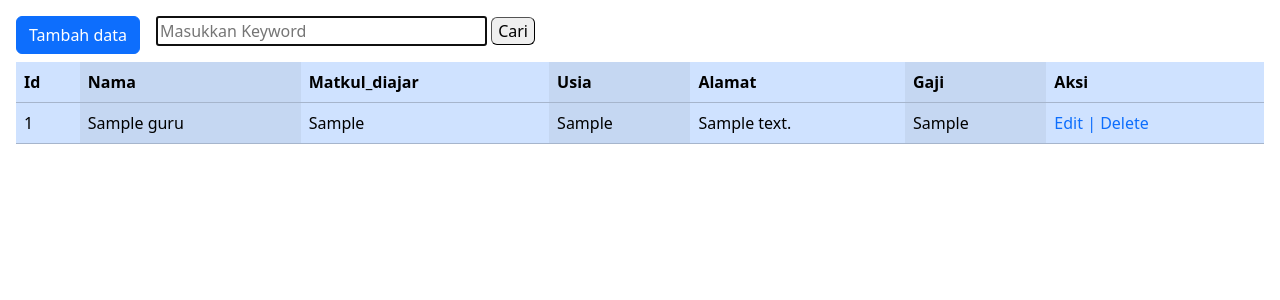
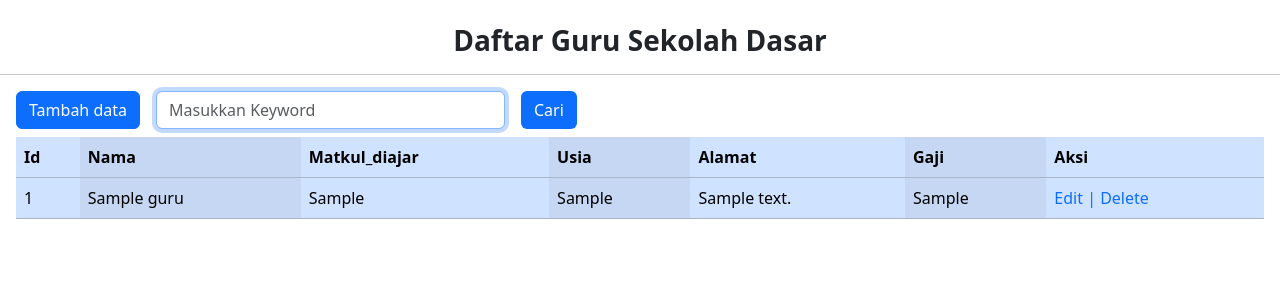
Before and after one commit to frzzz12/CRUD-Guru-Sekolah-Dasar, a PHP site: page / in a window 1280 px wide. Shown: the top 300 px of the page. Run offline with PHP 8.4, Linux system fonts and the light colour scheme; tables that the repository leaves empty or names only in its code hold one stand-in row (values such as "Sample post"); some libraries are stand-ins or nearby versions.

Commit message:
Memperbagus Tampilan Dashboard

```diff
--- a/index.php
+++ b/index.php
@@ -20,15 +20,18 @@
     <title>Dashboard</title>
 </head>
 <body>
-    <div class="m-3">
+    <h3 class="text-center mt-4 fw-bold">Daftar Guru Sekolah Dasar</h3>
+    <hr>
+    <div class="mx-3">
         <div>
             <div class="d-flex">
-                <button class="btn btn-primary"><a href="tambah.php" class="text-white text-decoration-none">Tambah data</a></button>
+                <button class="btn btn-primary"><a href="tambah.php" class="text-white text-decoration-none fw-medium">Tambah data</a></button>
                 <div class="ms-3">
                     <form action="" method="post">
-
-                        <input type="text" name="search" size="30" autofocus placeholder="Masukkan Keyword" autocomplete="off">
-                        <button type="submit" class="border-1 rounded" name="cari">Cari</button>
+                        <div class="d-flex gap-3">
+                            <input type="text" class="form-control" name="search" size="30" autofocus placeholder="Masukkan Keyword" autocomplete="off">
+                            <button type="submit" class="border-1 rounded bg-primary text-white btn fw-medium" name="cari">Cari</button>
+                        </div>
 
                     </form>
                 </div>
```
